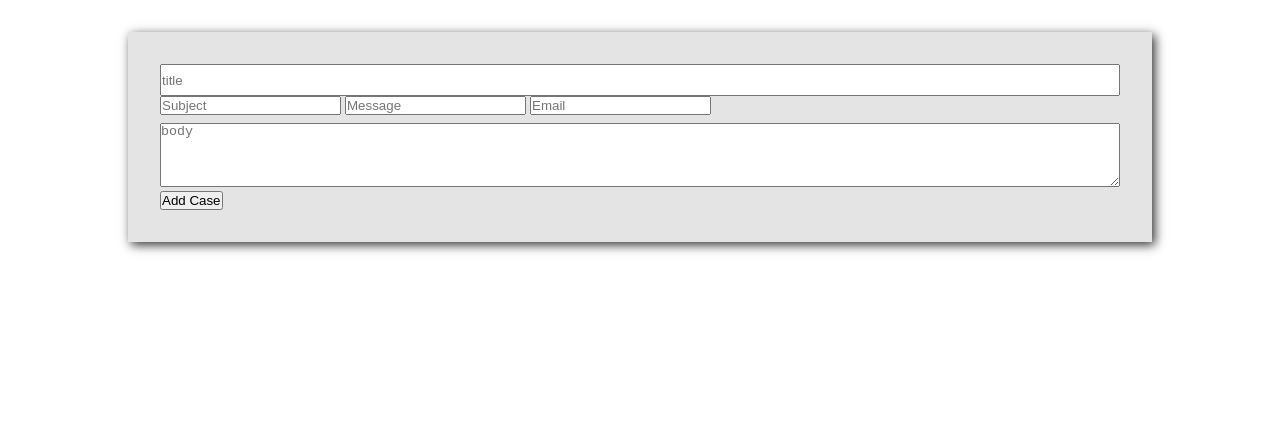
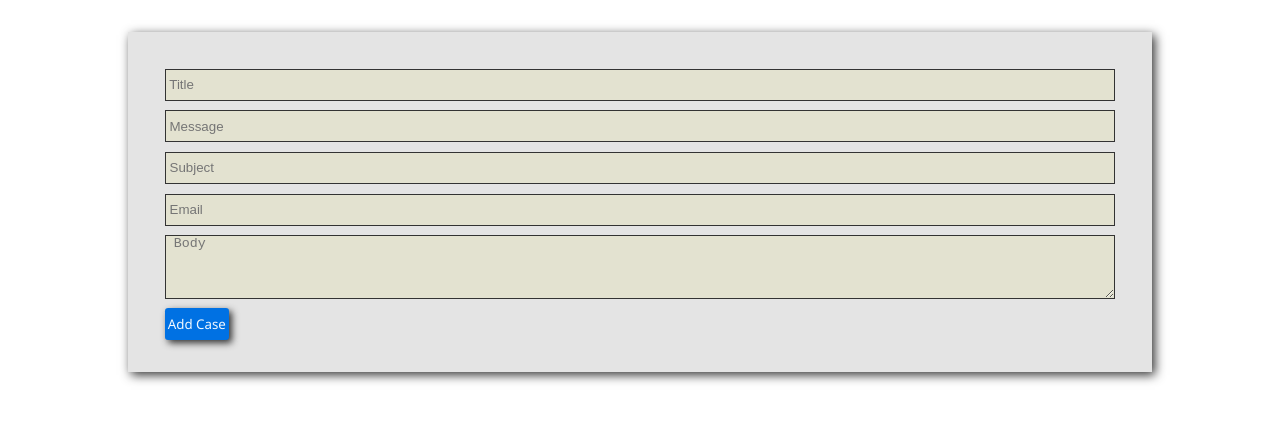
Before and after one commit to jeslaa/CaseMangement-grupp8, a plain HTML site: page index.html in a window 1280 px wide. Drawn offline with Linux system fonts and the light colour scheme; no server answers.

Commit message:
Alternativ styling

```diff
--- a/index.html
+++ b/index.html
@@ -12,23 +12,23 @@
             <div class="addCard">
                 <form id="addPost">
                     <div>
-                        <input type="text" id="title" placeholder="title" />
+                        <input type="text" id="title" placeholder=" Title" />
                     </div>
                     <div>
                         <input
+                        id="message"
+                        type="text"
+                        placeholder=" Message"
+                        />
+                        <input
                             id="subject"
                             type="text"
-                            placeholder="Subject"
+                            placeholder=" Subject"
                         />
-                        <input
-                            id="message"
-                            type="text"
-                            placeholder="Message"
-                        />
-                        <input id="email" type="email" placeholder="Email" />
-                        <textarea id="body" placeholder="body"></textarea>
+                        <input id="email" type="email" placeholder=" Email" />
+                        <textarea id="body" placeholder=" Body"></textarea>
                     </div>
-                    <input type="submit" value="Add Case" />
+                    <input class="add-btn" type="submit" value="Add Case" />
                 </form>
             </div>
         </div>
--- a/style.scss
+++ b/style.scss
@@ -17,15 +17,57 @@
         background-color: rgb(228, 228, 228);
 
         #title {
-            width: 100%;
+            width: 99%;
             height: 2rem;
+            background-color: rgb(227, 226, 208);
+            margin: 0.3rem;
+            border: solid 1px #333;
         }
 
         #body {
-            min-width: 100%;
-            max-width: 100%;
+            min-width: 99%;
+            max-width: 99%;
             height: 4rem;
-            margin-top: 0.5rem;
+            background-color: rgb(227, 226, 208);
+            margin: 0.3rem;
+            border: solid 1px #333;
+        }
+
+        #message {
+            width: 99%;
+            height: 2rem;
+            background-color: rgb(227, 226, 208);
+            margin: 0.3rem;
+            border: solid 1px #333;
+        }
+
+        #subject {
+            width: 99%;
+            height: 2rem;
+            background-color: rgb(227, 226, 208);
+            margin: 0.3rem;
+            border: solid 1px #333;
+        }
+
+        #email {
+            width: 99%;
+            height: 2rem;
+            background-color: rgb(227, 226, 208);
+            margin: 0.3rem;
+            border: solid 1px #333;
+        }
+
+        .add-btn {
+            width: 4rem;
+            height: 2rem;
+            background-color: #0071e3;
+            color: aliceblue;
+            border-radius: 0.2rem;
+            border: none;
+            font-family: "Segoe UI", Tahoma, Geneva, Verdana, sans-serif;
+            cursor: pointer;
+            box-shadow: #333 3px 3px 7px;
+            margin-left: 0.3rem;
         }
     }
 }
@@ -60,9 +102,9 @@
 
     .edit-btn {
         position: absolute;
+        right: 7.4%;
         width: 3rem;
         height: 2rem;
-        margin-left: 2.6rem;
         background-color: #0071e3;
         color: aliceblue;
         border-radius: 0.2rem;
```
Also changed, not shown: style.css, 1 other file.
